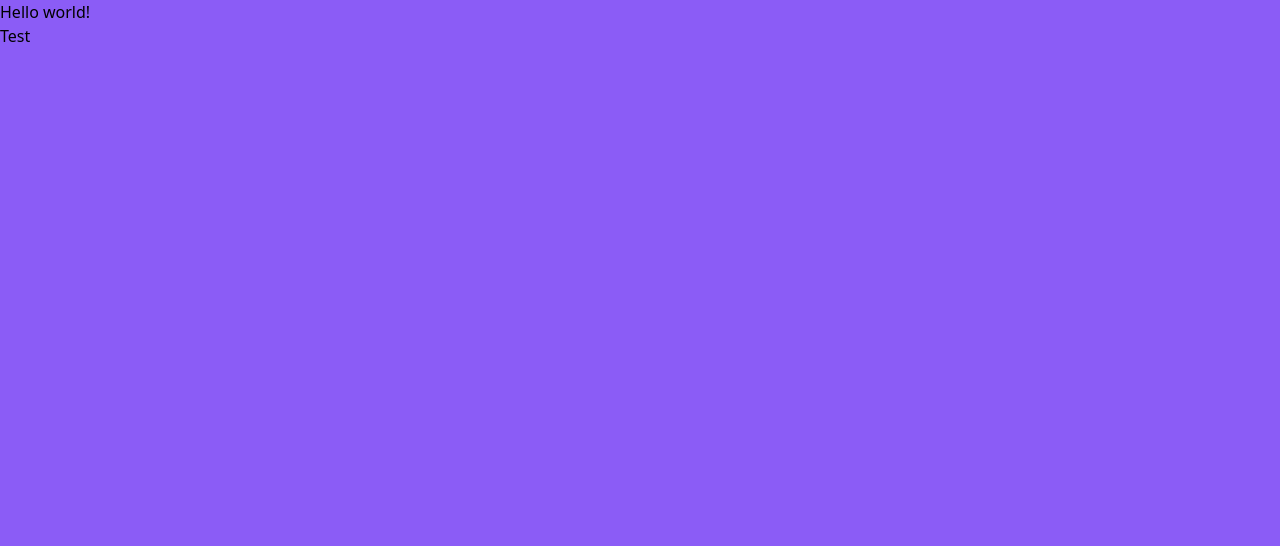
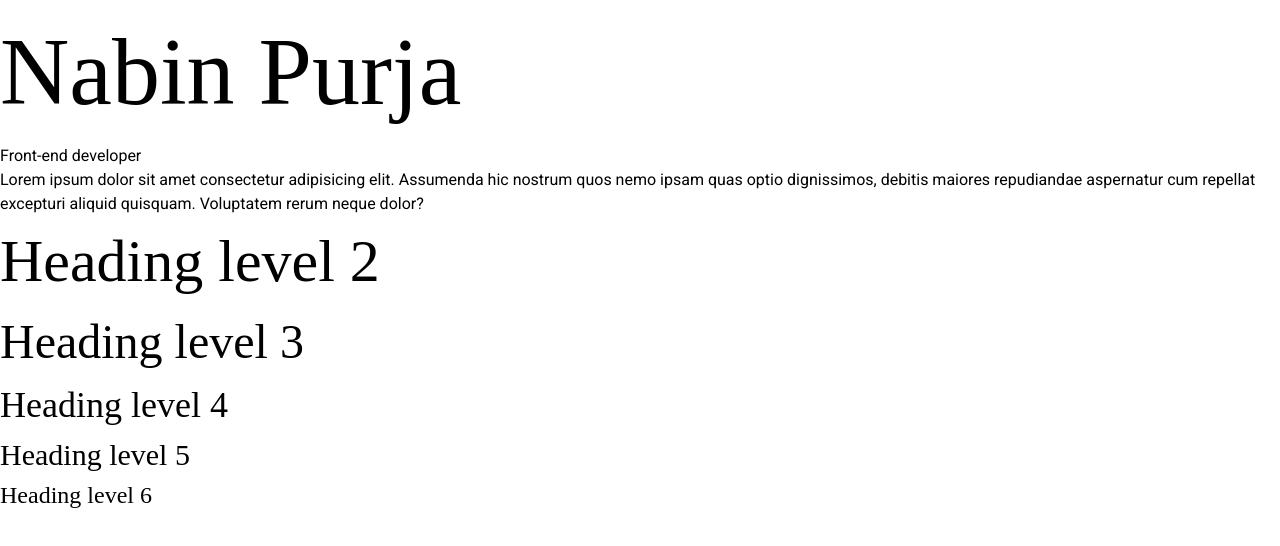
Before and after one commit to nabnmgr/portfolio-v2, a Gatsby site: page / in a window 1280 px wide. Built offline with nearby package versions, Linux system fonts and the light colour scheme; Gatsby itself is replaced by a stand-in of ours; a web font is replaced by a local one.

Commit message:
Added google fonts for body and heading

```diff
--- a/gatsby-config.js
+++ b/gatsby-config.js
@@ -17,5 +17,22 @@ module.exports = {
                 ],
             },
         },
+        {
+            resolve: `gatsby-plugin-webfonts`,
+            options: {
+                fonts: {
+                    google: [
+                        {
+                            family: 'Roboto',
+                            variants: ['300', '400', '500'],
+                        },
+                        {
+                            family: 'Orelega One',
+                            variants: ['400'],
+                        },
+                    ],
+                },
+            },
+        },
     ],
 };
--- a/package.json
+++ b/package.json
@@ -18,6 +18,7 @@
     "gatsby": "^3.2.1",
     "gatsby-plugin-postcss": "^4.3.0",
     "gatsby-plugin-sass": "^4.3.0",
+    "gatsby-plugin-webfonts": "^2.1.0",
     "postcss": "^8.2.10",
     "react": "^17.0.1",
     "react-dom": "^17.0.1",
--- /dev/null
+++ b/src/components/TitleBlock.js
@@ -0,0 +1,23 @@
+import React from 'react';
+
+const TitleBlock = () => {
+    return (
+        <div className="title-block">
+            <h1 id="title-name">Nabin Purja</h1>
+            <p id="title-tag">Front-end developer</p>
+            <p>
+                Lorem ipsum dolor sit amet consectetur adipisicing elit.
+                Assumenda hic nostrum quos nemo ipsam quas optio dignissimos,
+                debitis maiores repudiandae aspernatur cum repellat excepturi
+                aliquid quisquam. Voluptatem rerum neque dolor?
+            </p>
+            <h2>Heading level 2</h2>
+            <h3>Heading level 3</h3>
+            <h4>Heading level 4</h4>
+            <h5>Heading level 5</h5>
+            <h6>Heading level 6</h6>
+        </div>
+    );
+};
+
+export default TitleBlock;
--- a/src/pages/index.js
+++ b/src/pages/index.js
@@ -1,16 +1,10 @@
 import React from 'react';
+import TitleBlock from '../components/TitleBlock';
 
 export default function Home() {
     return (
         <>
-            <div>Hello world!</div>
-            <div
-                onClick={() => {
-                    console.log('eslint and a11y plugin test');
-                }}
-            >
-                Test
-            </div>
+            <TitleBlock />
         </>
     );
 }
--- a/src/styles/app.scss
+++ b/src/styles/app.scss
@@ -1,5 +1 @@
 @import 'tailwindcss/components';
-
-body {
-    @apply bg-purple-500;
-}
--- a/tailwind.config.js
+++ b/tailwind.config.js
@@ -1,11 +1,32 @@
+const plugin = require('tailwindcss/plugin');
+
 module.exports = {
     purge: ['./src/**/*.{js,jsx,ts,tsx}'],
     darkMode: false, // or 'media' or 'class'
     theme: {
-        extend: {},
+        extend: {
+            fontFamily: {
+                sans: ['Roboto', 'sans-serif'],
+                serif: ['Orelega One', 'cursive'],
+            },
+        },
     },
     variants: {
         extend: {},
     },
-    plugins: [],
+    plugins: [
+        plugin(({ addBase, theme }) => {
+            addBase({
+                h1: { fontSize: theme('fontSize.8xl') },
+                h2: { fontSize: theme('fontSize.6xl') },
+                h3: { fontSize: theme('fontSize.5xl') },
+                h4: { fontSize: theme('fontSize.4xl') },
+                h5: { fontSize: theme('fontSize.3xl') },
+                h6: { fontSize: theme('fontSize.2xl') },
+                'h1, h2, h3, h4, h5, h6': {
+                    fontFamily: theme('fontFamily.serif'),
+                },
+            });
+        }),
+    ],
 };
```
Also changed, not shown: 1 other file.
